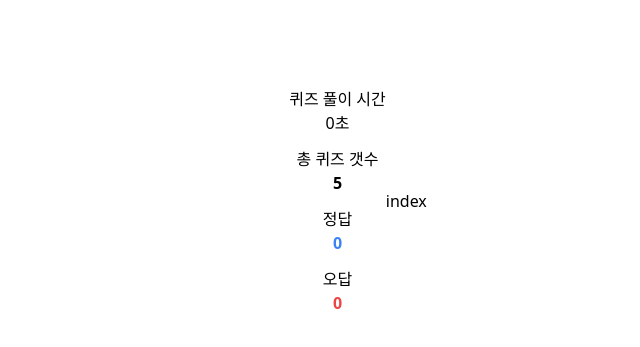
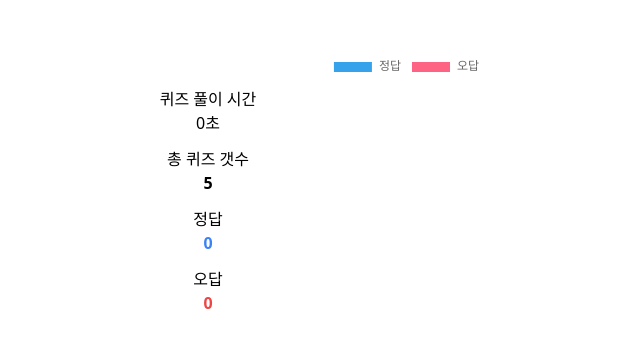
Before and after one commit to kangyongseok/quiz-app, a Next.js app: page /quizResult in a window 1280 px wide. Shown: the part 199-546 px from the top of the page, without its empty margins (282-922 px from the left). Built offline with nearby package versions, Linux system fonts and the light colour scheme.

Commit message:
add: 차트 라이브러리 추가 및 차트 구현

```diff
--- a/package.json
+++ b/package.json
@@ -21,6 +21,7 @@
     "next": "13.5.2",
     "postcss": "8.4.30",
     "react": "18.2.0",
+    "react-chartjs-2": "^5.2.0",
     "react-dom": "18.2.0",
     "tailwindcss": "3.3.3",
     "typescript": "*"
--- a/src/components/quizResultCorrectChart/index.tsx
+++ b/src/components/quizResultCorrectChart/index.tsx
@@ -1,8 +1,25 @@
-import React from 'react'
+import { Pie } from "react-chartjs-2"
+import { useAtomValue } from "jotai";
+import { Chart as ChartJS, ArcElement, Tooltip, Legend } from "chart.js";
+
+import { quizResultAtom } from "@/jotai/quiz";
+
+ChartJS.register(ArcElement, Tooltip, Legend)
 
 function QuizResultCorrectChart() {
+  const quizResult = useAtomValue(quizResultAtom)
   return (
-    <div>index</div>
+    <Pie data={{
+      labels: ['정답', '오답'],
+      datasets: [{
+        label: '퀴즈 풀이',
+        data: [quizResult.correctQuiz.length, quizResult.incorrectQuiz.length],
+        backgroundColor: [
+          'rgb(54, 162, 235)',
+          'rgb(255, 99, 132)'
+        ]
+      }]
+    }} />
   )
 }
 
```
Also changed, not shown: 1 other file (tests, documents, lock files or other folders).
